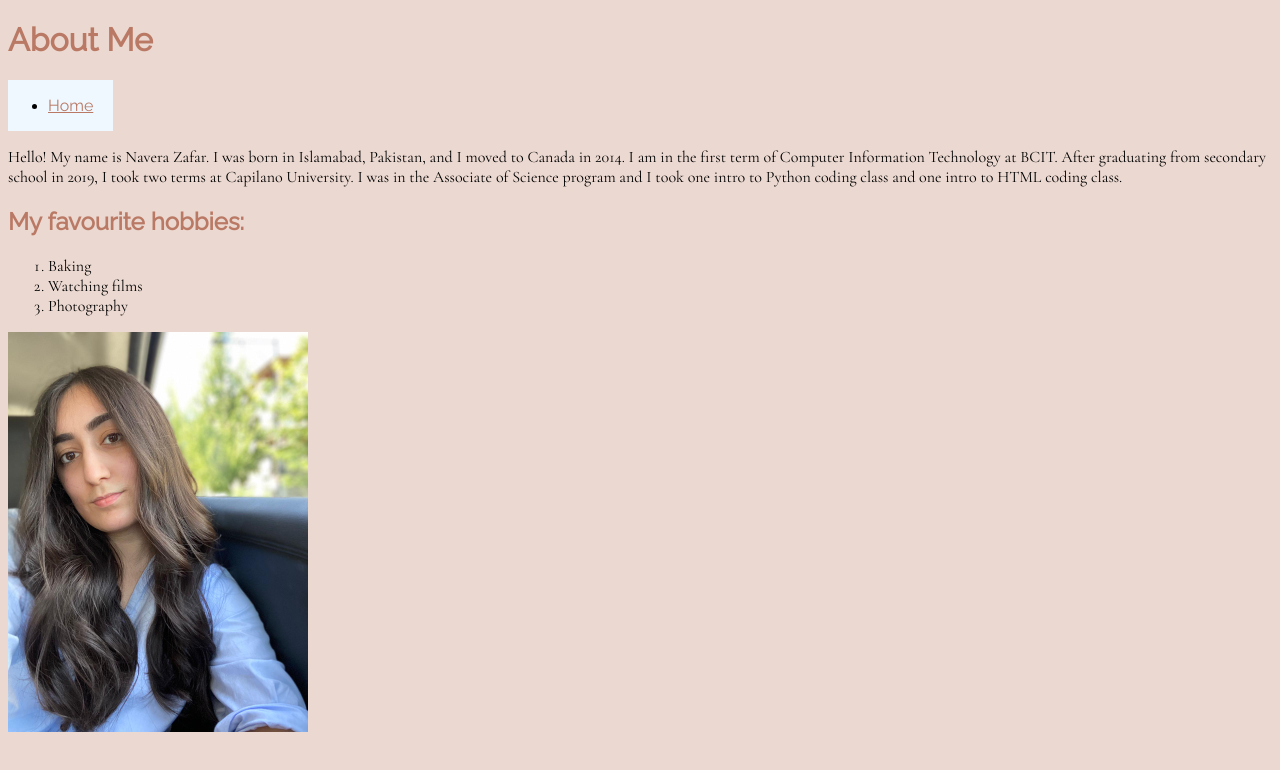
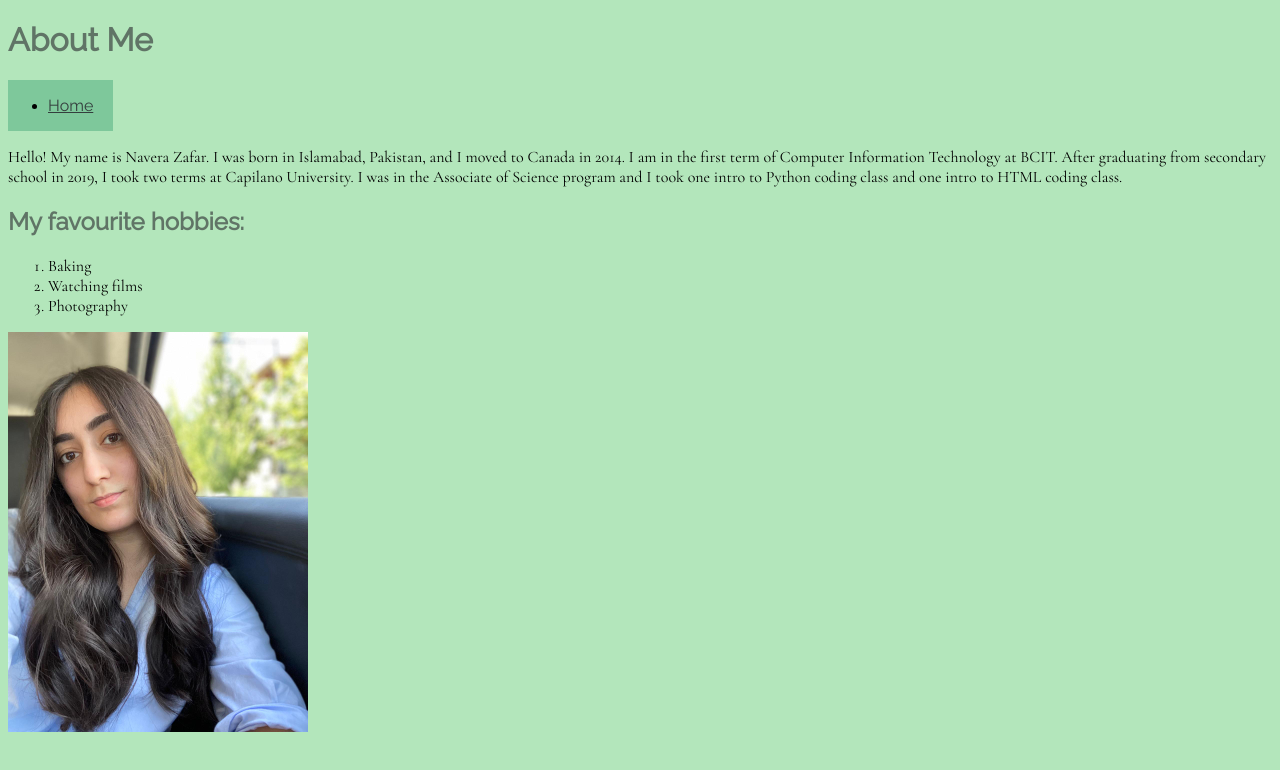
Before and after one commit to naverazafar/1620-Lab-6, a plain HTML site: page about.html in a window 1280 px wide. Drawn offline with nearby package versions, Linux system fonts and the light colour scheme.

Commit message:
changed pink colour palette to green colour palette

```diff
--- a/CSS/style.css
+++ b/CSS/style.css
@@ -3,6 +3,12 @@
 #EBD8D0
 #EAC9C1
 #B97964
+
+#343E3D
+#607466
+#7EC89B
+#B3E6BB
+#FFFFFF
 */
 
 /*
@@ -11,7 +17,7 @@ font-family: 'Raleway', sans-serif;
 */
 
 main{
-    background-color: #EBD8D0;
+    background-color: #B3E6BB;
     font-family: 'Cormorant Garamond', serif;
 }
 
@@ -20,17 +26,17 @@ p{
 }
 
 h1{
-    color:#B97964;
-    background-color:#EBD8D0;
+    color:#607466;
+    background-color:#B3E6BB;
     font-family: 'Raleway', sans-serif;
 }
 
 body{
-    background-color: #EBD8D0;
+    background-color: #B3E6BB;
 }
 
 h2{
-    color: #B97964;
+    color: #607466;
     font-family: 'Raleway', sans-serif;
 }
 
@@ -41,16 +47,16 @@ h2{
 nav{
     position:sticky;
     top: 20px;
-    background-color: aliceblue;
+    background-color: #7EC89B;
     display: inline-block;
     padding-right: 20px;
 }
 
 a:visited {
-    color: #B97964;
-    text-decoration: underline overline black;
+    color: #B3E6BB;
+    text-decoration: underline overline #343E3D;
   }
 
 a:hover {
-	background: #EBD8D0;
+	background: #7EC89B;
 }
--- a/about.html
+++ b/about.html
@@ -16,7 +16,7 @@
         <h1>About Me</h1>
         <nav>
             <ul>
-                <li><a style="font-family: 'Raleway', sans-serif; color: #B97964;" href="index.html">Home</a></li>
+                <li><a style="font-family: 'Raleway', sans-serif; color: #343E3D;" href="index.html">Home</a></li>
             </ul>
         </nav>
     </header>
```
Also changed, not shown: index.html (+1 -1 lines).
